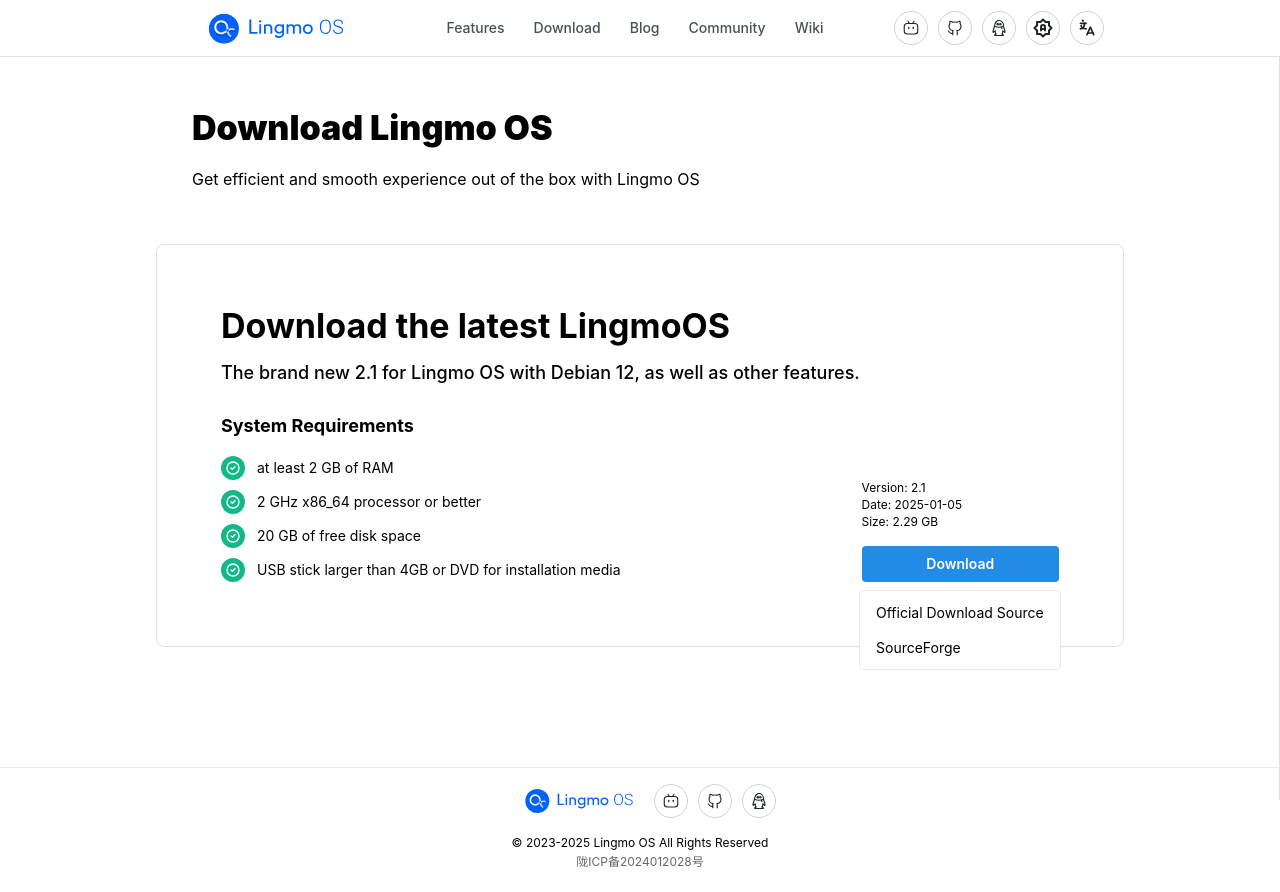
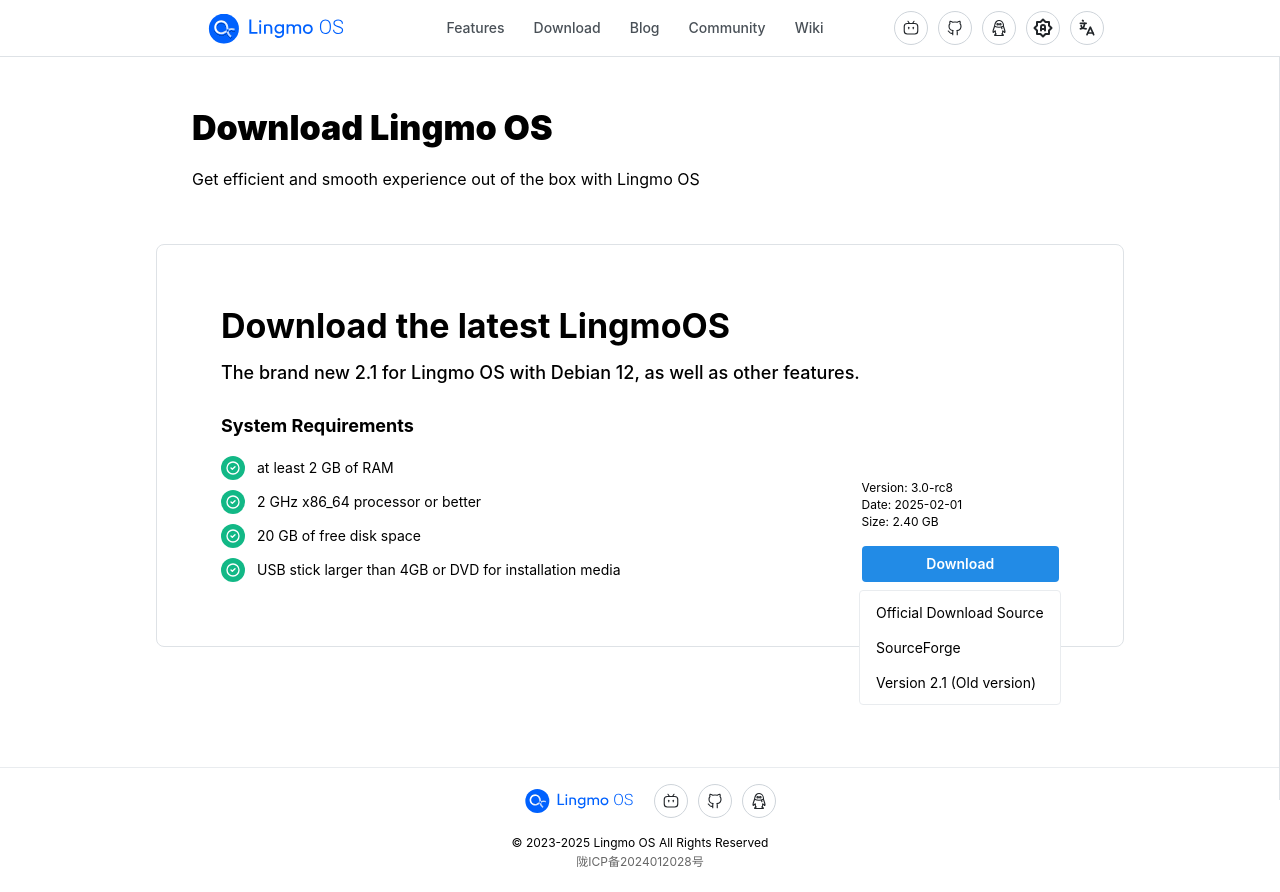
Before and after one commit to TeamVastsea/lingmoos-frontend, a Next.js app: page /en/downloads in a window 1280 px wide. Both pictures are taken after a click on the button "Download". Built offline with nearby package versions, Linux system fonts and the light colour scheme.

Commit message:
Update LatestBanner.tsx

```diff
--- a/src/app/[locale]/downloads/component/LatestBanner.tsx
+++ b/src/app/[locale]/downloads/component/LatestBanner.tsx
@@ -40,20 +40,23 @@ export function LatestBanner() {
                     <Grid.Col span={3}>
                         <Stack h="100%" justify="flex-end">
                             <Text size="xs">
-                                {t('version')}2.1<br />
-                                {t('date')}2025-01-05<br />
-                                {t('size')}2.29 GB
+                                {t('version')}3.0-rc8<br />
+                                {t('date')}2025-02-01<br />
+                                {t('size')}2.40 GB
                             </Text>
                             <Menu>
                                 <Menu.Target>
                                     <Button>{t('download')}</Button>
                                 </Menu.Target>
                                 <Menu.Dropdown>
-                                    <Menu.Item component="a" href="https://releases.lingmo.org.cn/releases/2.1" target="_blank">
+                                    <Menu.Item component="a" href="https://packages.lingmo.org/lingmo/release/daily/202502010112/" target="_blank">
                                         {t('downloadOfficial')}
                                     </Menu.Item>
-                                    <Menu.Item component="a" href="https://sourceforge.net/projects/lingmo-os/files/release/iso/hydrogen/stable/" target="_blank">
+                                    <Menu.Item component="a" href="https://sourceforge.net/projects/lingmo-os/files/release/iso/helium/rc/" target="_blank">
                                         SourceForge
+                                    </Menu.Item>
+                                    <Menu.Item component="a" href="https://releases.lingmo.org.cn/releases/2.1" target="_blank">
+                                        Version 2.1 (Old version)
                                     </Menu.Item>
                                 </Menu.Dropdown>
                             </Menu>
```
